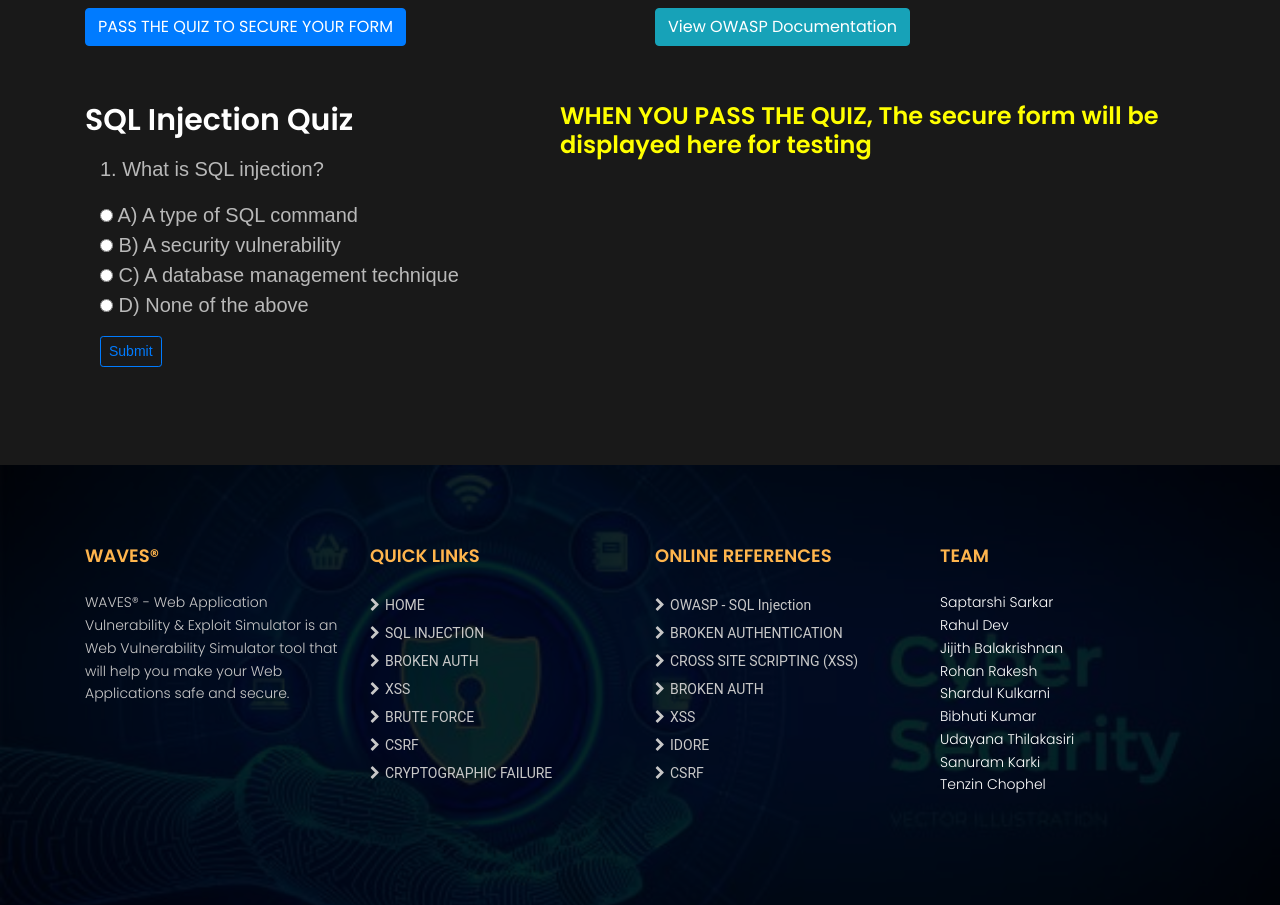
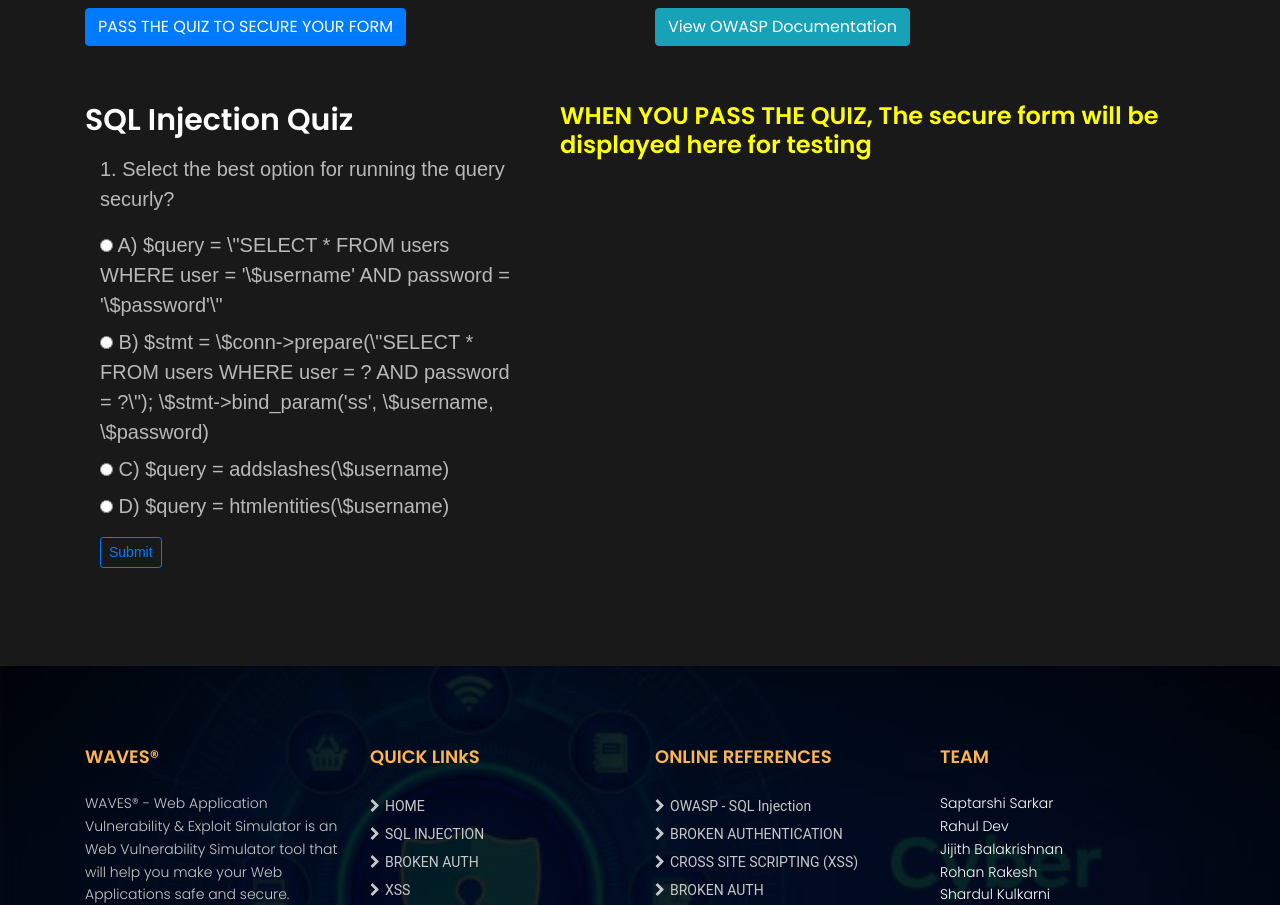
Before and after one commit to tencho12/BCS_Sy01, a PHP site: page /xss/injection.php in a window 1280 px wide, after a click on "PASS THE QUIZ TO SECURE YOUR FORM". Shown: the part 519-1424 px from the top of the page. Run offline with PHP 8.4, Linux system fonts and the light colour scheme; some libraries are stand-ins or nearby versions.

```diff
--- a/injection.php
+++ b/injection.php
@@ -72,11 +72,11 @@
                     <div class="container">
                       <div id="quizContainer" class="quiz-container">
                         <div class="py-2 quiz-question" id="question1" class="question">
-                            <p>1. What is SQL injection?</p>
-                            <input type="radio" name="q1" value="A" required> A) A type of SQL command<br>
-                            <input type="radio" name="q1" value="B"> B) A security vulnerability<br>
-                            <input type="radio" name="q1" value="C"> C) A database management technique<br>
-                            <input type="radio" name="q1" value="D"> D) None of the above<br>
+                            <p>1. Select the best option for running the query securly?</p>
+                            <input type="radio" name="q1" value="A" required> A) $query = \"SELECT * FROM users WHERE user = '\$username' AND password = '\$password'\"</input><br/>
+                            <input class="mt-3" type="radio" name="q1" value="B"> B) $stmt = \$conn->prepare(\"SELECT * FROM users WHERE user = ? AND password = ?\"); \$stmt->bind_param('ss', \$username, \$password)</input><br/>
+                            <input class="mt-3" type="radio" name="q1" value="C"> C) $query = addslashes(\$username)</input><br/>
+                            <input class="mt-3" type="radio" name="q1" value="D"> D) $query = htmlentities(\$username)</input><br/>
                             <button type="button" class="btn btn-sm btn-outline-primary mt-3" onclick="checkAnswer('q1', 'B')">Submit</button>
                         </div>
 
```
